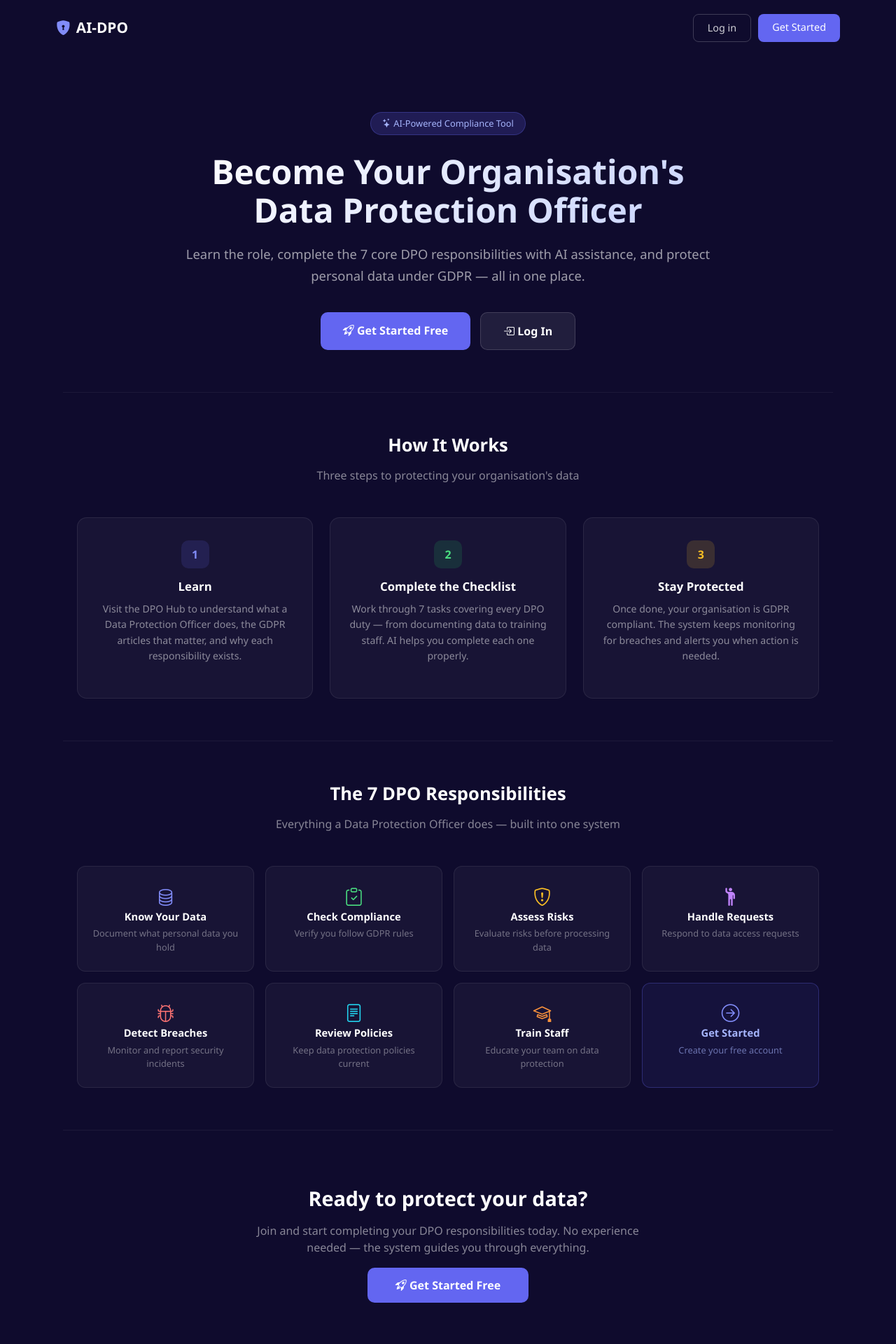
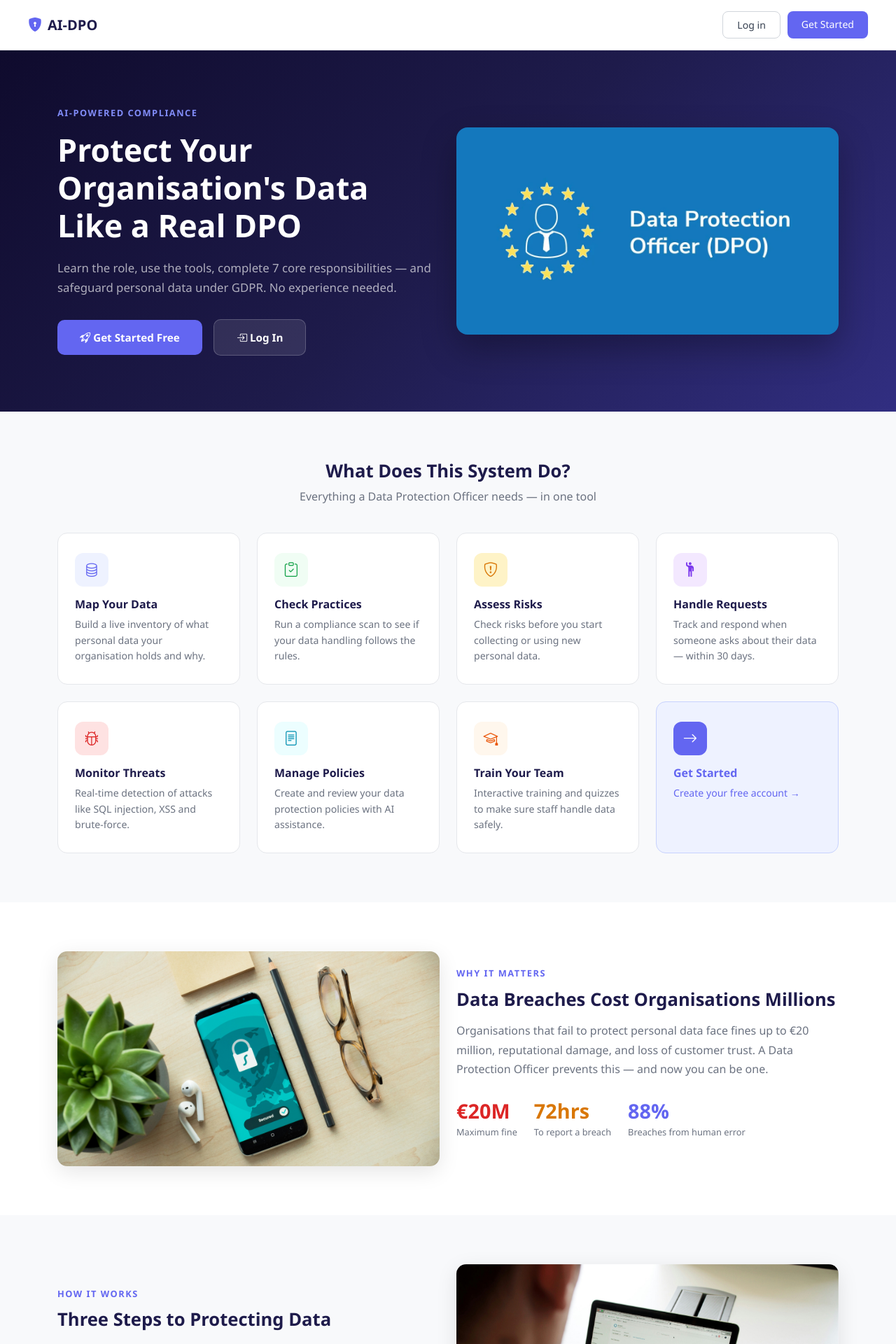
Before and after one commit to khusigit11/AI-powered-DPO, a Flask app: page / in a window 1280 px wide. Shown: the top 1920 px of the page at 70% size. Run offline with Flask 3, Linux system fonts and the light colour scheme.

Commit message:
Redesign landing page with images and feature cards

```diff
--- a/app/templates/index.html
+++ b/app/templates/index.html
@@ -8,300 +8,324 @@
     <link href="https://cdn.jsdelivr.net/npm/bootstrap-icons@1.11.0/font/bootstrap-icons.css" rel="stylesheet">
     <style>
         * { box-sizing: border-box; margin: 0; }
-        body { font-family: 'Segoe UI', system-ui, -apple-system, sans-serif; background: #0f0b2d; color: white; }
+        body { font-family: 'Segoe UI', system-ui, sans-serif; }
 
         /* top bar */
         .landing-nav {
+            background: white;
+            border-bottom: 1px solid #e5e7eb;
+            padding: 16px 40px;
             display: flex;
             justify-content: space-between;
             align-items: center;
-            padding: 20px 40px;
-            max-width: 1200px;
-            margin: 0 auto;
         }
         .landing-nav .brand {
-            font-size: 1.3rem;
+            font-size: 1.25rem;
             font-weight: 700;
-            color: white;
+            color: #1e1b4b;
             text-decoration: none;
             display: flex;
             align-items: center;
             gap: 8px;
         }
-        .landing-nav .brand i { color: #818cf8; }
-        .landing-nav .nav-btns { display: flex; gap: 10px; }
-        .landing-nav .nav-btns a {
+        .landing-nav .brand i { color: #6366f1; }
+        .nav-btns { display: flex; gap: 10px; }
+        .nav-btns a {
             padding: 8px 20px;
             border-radius: 8px;
             text-decoration: none;
-            font-size: 0.9rem;
+            font-size: 0.88rem;
             font-weight: 500;
         }
-        .btn-ghost { color: rgba(255,255,255,0.8); border: 1px solid rgba(255,255,255,0.2); }
-        .btn-ghost:hover { background: rgba(255,255,255,0.1); color: white; }
-        .btn-accent { background: #6366f1; color: white; border: none; }
-        .btn-accent:hover { background: #4f46e5; }
+        .btn-login { color: #374151; border: 1px solid #d1d5db; }
+        .btn-login:hover { background: #f3f4f6; }
+        .btn-register { background: #6366f1; color: white; }
+        .btn-register:hover { background: #4f46e5; }
 
         /* hero section */
         .hero {
-            text-align: center;
-            padding: 80px 20px 60px;
-            max-width: 800px;
-            margin: 0 auto;
-        }
-        .hero-badge {
-            display: inline-block;
-            padding: 6px 16px;
-            background: rgba(99,102,241,0.2);
-            border: 1px solid rgba(99,102,241,0.3);
-            border-radius: 20px;
-            font-size: 0.8rem;
-            color: #a5b4fc;
-            margin-bottom: 24px;
+            background: linear-gradient(135deg, #0f0b2d 0%, #1e1b4b 50%, #312e81 100%);
+            color: white;
+            padding: 80px 0;
         }
         .hero h1 {
-            font-size: 3rem;
+            font-size: 2.8rem;
             font-weight: 700;
-            line-height: 1.15;
+            line-height: 1.2;
             margin-bottom: 20px;
-            background: linear-gradient(135deg, #ffffff 0%, #c7d2fe 100%);
-            -webkit-background-clip: text;
-            -webkit-text-fill-color: transparent;
         }
         .hero p {
-            font-size: 1.15rem;
-            color: rgba(255,255,255,0.6);
+            font-size: 1.05rem;
+            color: rgba(255,255,255,0.65);
             line-height: 1.7;
-            margin-bottom: 36px;
+            margin-bottom: 30px;
         }
-        .hero-buttons { display: flex; justify-content: center; gap: 14px; }
-        .hero-buttons a {
+        .hero-btn {
+            display: inline-block;
             padding: 14px 32px;
             border-radius: 10px;
             text-decoration: none;
             font-weight: 600;
-            font-size: 1rem;
+            font-size: 0.95rem;
+            margin-right: 12px;
         }
         .hero-btn-primary { background: #6366f1; color: white; }
-        .hero-btn-primary:hover { background: #4f46e5; color: white; }
-        .hero-btn-secondary { background: rgba(255,255,255,0.08); color: white; border: 1px solid rgba(255,255,255,0.15); }
-        .hero-btn-secondary:hover { background: rgba(255,255,255,0.15); color: white; }
+        .hero-btn-primary:hover { background: #818cf8; color: white; }
+        .hero-btn-secondary { background: rgba(255,255,255,0.1); color: white; border: 1px solid rgba(255,255,255,0.2); }
+        .hero-btn-secondary:hover { background: rgba(255,255,255,0.2); color: white; }
+        .hero-image { border-radius: 16px; box-shadow: 0 20px 50px rgba(0,0,0,0.3); max-width: 100%; }
 
-        /* how it works */
-        .section { max-width: 1100px; margin: 0 auto; padding: 60px 20px; }
-        .section-title {
-            text-align: center;
-            margin-bottom: 16px;
-            font-size: 1.6rem;
-            font-weight: 700;
+        /* sections */
+        .section { padding: 70px 0; }
+        .section-gray { background: #f8f9fb; }
+        .section-title { font-size: 1.6rem; font-weight: 700; color: #1e1b4b; margin-bottom: 8px; }
+        .section-sub { color: #6b7280; font-size: 1rem; margin-bottom: 40px; }
+
+        /* feature cards */
+        .feature-card {
+            background: white;
+            border: 1px solid #e5e7eb;
+            border-radius: 14px;
+            padding: 28px 24px;
+            height: 100%;
+            transition: transform 0.2s, box-shadow 0.2s;
         }
-        .section-sub {
-            text-align: center;
-            color: rgba(255,255,255,0.5);
-            margin-bottom: 48px;
-            font-size: 1rem;
-        }
-
-        /* step cards */
-        .step-card {
-            background: rgba(255,255,255,0.04);
-            border: 1px solid rgba(255,255,255,0.08);
-            border-radius: 14px;
-            padding: 32px 24px;
-            text-align: center;
-            height: 100%;
-            transition: transform 0.2s, border-color 0.2s;
-        }
-        .step-card:hover { transform: translateY(-4px); border-color: rgba(99,102,241,0.4); }
-        .step-number {
-            width: 40px;
-            height: 40px;
-            border-radius: 10px;
+        .feature-card:hover { transform: translateY(-4px); box-shadow: 0 8px 24px rgba(0,0,0,0.08); }
+        .feature-icon {
+            width: 48px;
+            height: 48px;
+            border-radius: 12px;
             display: flex;
             align-items: center;
             justify-content: center;
-            margin: 0 auto 16px;
+            font-size: 1.3rem;
+            margin-bottom: 16px;
+        }
+        .feature-card h5 { font-size: 1rem; font-weight: 600; color: #1e1b4b; margin-bottom: 8px; }
+        .feature-card p { font-size: 0.88rem; color: #6b7280; line-height: 1.6; margin: 0; }
+
+        /* how it works */
+        .step-number {
+            width: 44px;
+            height: 44px;
+            border-radius: 50%;
+            display: flex;
+            align-items: center;
+            justify-content: center;
             font-weight: 700;
-            font-size: 1rem;
-        }
-        .step-card h5 { font-weight: 600; margin-bottom: 10px; font-size: 1.05rem; }
-        .step-card p { color: rgba(255,255,255,0.5); font-size: 0.88rem; line-height: 1.6; }
-
-        /* task grid */
-        .task-card {
-            background: rgba(255,255,255,0.04);
-            border: 1px solid rgba(255,255,255,0.08);
-            border-radius: 12px;
-            padding: 24px 20px;
-            text-align: center;
-            height: 100%;
-            transition: transform 0.2s, border-color 0.2s;
-        }
-        .task-card:hover { transform: translateY(-3px); border-color: rgba(99,102,241,0.3); }
-        .task-card i { font-size: 1.6rem; margin-bottom: 12px; }
-        .task-card h6 { font-weight: 600; font-size: 0.92rem; margin-bottom: 6px; }
-        .task-card p { color: rgba(255,255,255,0.4); font-size: 0.8rem; margin: 0; }
-
-        /* divider */
-        .divider {
-            height: 1px;
-            background: rgba(255,255,255,0.06);
-            max-width: 1100px;
-            margin: 0 auto;
+            font-size: 1.1rem;
+            flex-shrink: 0;
         }
 
-        /* cta section */
+        /* middle image section */
+        .middle-section {
+            background: white;
+            padding: 70px 0;
+        }
+        .middle-image {
+            border-radius: 14px;
+            box-shadow: 0 8px 30px rgba(0,0,0,0.1);
+            max-width: 100%;
+        }
+
+        /* cta */
         .cta-section {
+            background: linear-gradient(135deg, #0f0b2d, #312e81);
+            color: white;
+            padding: 70px 0;
             text-align: center;
-            padding: 80px 20px;
-            max-width: 600px;
-            margin: 0 auto;
         }
-        .cta-section h3 { font-size: 1.8rem; font-weight: 700; margin-bottom: 16px; }
-        .cta-section p { color: rgba(255,255,255,0.5); margin-bottom: 30px; }
+        .cta-section h2 { font-size: 1.8rem; font-weight: 700; margin-bottom: 12px; }
+        .cta-section p { color: rgba(255,255,255,0.6); margin-bottom: 28px; font-size: 1rem; }
 
         /* footer */
         .landing-footer {
+            background: #0f0b2d;
+            color: rgba(255,255,255,0.3);
             text-align: center;
-            padding: 30px;
-            color: rgba(255,255,255,0.25);
+            padding: 24px;
             font-size: 0.8rem;
-            border-top: 1px solid rgba(255,255,255,0.06);
         }
     </style>
 </head>
 <body>
 
     <!-- navigation -->
-    <nav class="landing-nav">
+    <div class="landing-nav">
         <a href="/" class="brand"><i class="bi bi-shield-lock-fill"></i> AI-DPO</a>
         <div class="nav-btns">
-            <a href="{{ url_for('main.login') }}" class="btn-ghost">Log in</a>
-            <a href="{{ url_for('main.register') }}" class="btn-accent">Get Started</a>
-        </div>
-    </nav>
-
-    <!-- hero -->
-    <div class="hero">
-        <div class="hero-badge"><i class="bi bi-stars"></i> AI-Powered Compliance Tool</div>
-        <h1>Become Your Organisation's Data Protection Officer</h1>
-        <p>Learn the role, complete the 7 core DPO responsibilities with AI assistance, and protect personal data under GDPR — all in one place.</p>
-        <div class="hero-buttons">
-            <a href="{{ url_for('main.register') }}" class="hero-btn-primary"><i class="bi bi-rocket-takeoff"></i> Get Started Free</a>
-            <a href="{{ url_for('main.login') }}" class="hero-btn-secondary"><i class="bi bi-box-arrow-in-right"></i> Log In</a>
+            <a href="{{ url_for('main.login') }}" class="btn-login">Log in</a>
+            <a href="{{ url_for('main.register') }}" class="btn-register">Get Started</a>
         </div>
     </div>
 
-    <!-- how it works -->
-    <div class="divider"></div>
-    <div class="section">
-        <h2 class="section-title">How It Works</h2>
-        <p class="section-sub">Three steps to protecting your organisation's data</p>
-
-        <div class="row g-4">
-            <div class="col-md-4">
-                <div class="step-card">
-                    <div class="step-number" style="background: rgba(99,102,241,0.15); color: #818cf8;">1</div>
-                    <h5>Learn</h5>
-                    <p>Visit the DPO Hub to understand what a Data Protection Officer does, the GDPR articles that matter, and why each responsibility exists.</p>
+    <!-- hero with image -->
+    <div class="hero">
+        <div class="container">
+            <div class="row align-items-center">
+                <div class="col-lg-6">
+                    <div style="font-size: 0.8rem; text-transform: uppercase; letter-spacing: 1.5px; color: #818cf8; margin-bottom: 16px; font-weight: 600;">AI-Powered Compliance</div>
+                    <h1>Protect Your Organisation's Data Like a Real DPO</h1>
+                    <p>Learn the role, use the tools, complete 7 core responsibilities — and safeguard personal data under GDPR. No experience needed.</p>
+                    <a href="{{ url_for('main.register') }}" class="hero-btn hero-btn-primary"><i class="bi bi-rocket-takeoff"></i> Get Started Free</a>
+                    <a href="{{ url_for('main.login') }}" class="hero-btn hero-btn-secondary"><i class="bi bi-box-arrow-in-right"></i> Log In</a>
                 </div>
-            </div>
-            <div class="col-md-4">
-                <div class="step-card">
-                    <div class="step-number" style="background: rgba(34,197,94,0.15); color: #4ade80;">2</div>
-                    <h5>Complete the Checklist</h5>
-                    <p>Work through 7 tasks covering every DPO duty — from documenting data to training staff. AI helps you complete each one properly.</p>
-                </div>
-            </div>
-            <div class="col-md-4">
-                <div class="step-card">
-                    <div class="step-number" style="background: rgba(251,191,36,0.15); color: #fbbf24;">3</div>
-                    <h5>Stay Protected</h5>
-                    <p>Once done, your organisation is GDPR compliant. The system keeps monitoring for breaches and alerts you when action is needed.</p>
+                <div class="col-lg-6 mt-4 mt-lg-0 text-center">
+                    <img src="{{ url_for('static', filename='images/dpo-hero.webp') }}" alt="Data Protection Officer" class="hero-image">
                 </div>
             </div>
         </div>
     </div>
 
-    <!-- the 7 responsibilities -->
-    <div class="divider"></div>
-    <div class="section">
-        <h2 class="section-title">The 7 DPO Responsibilities</h2>
-        <p class="section-sub">Everything a Data Protection Officer does — built into one system</p>
-
-        <div class="row g-3">
-            <div class="col-6 col-lg-3">
-                <div class="task-card">
-                    <i class="bi bi-database" style="color: #818cf8;"></i>
-                    <h6>Know Your Data</h6>
-                    <p>Document what personal data you hold</p>
+    <!-- what does this system do -->
+    <div class="section section-gray">
+        <div class="container">
+            <div class="text-center">
+                <h2 class="section-title">What Does This System Do?</h2>
+                <p class="section-sub">Everything a Data Protection Officer needs — in one tool</p>
+            </div>
+            <div class="row g-4">
+                <div class="col-md-6 col-lg-3">
+                    <div class="feature-card">
+                        <div class="feature-icon" style="background: #eef2ff; color: #6366f1;"><i class="bi bi-database"></i></div>
+                        <h5>Map Your Data</h5>
+                        <p>Build a live inventory of what personal data your organisation holds and why.</p>
                     </div>
                 </div>
-            <div class="col-6 col-lg-3">
-                <div class="task-card">
-                    <i class="bi bi-clipboard-check" style="color: #4ade80;"></i>
-                    <h6>Check Compliance</h6>
-                    <p>Verify you follow GDPR rules</p>
+                <div class="col-md-6 col-lg-3">
+                    <div class="feature-card">
+                        <div class="feature-icon" style="background: #f0fdf4; color: #16a34a;"><i class="bi bi-clipboard-check"></i></div>
+                        <h5>Check Practices</h5>
+                        <p>Run a compliance scan to see if your data handling follows the rules.</p>
                     </div>
                 </div>
-            <div class="col-6 col-lg-3">
-                <div class="task-card">
-                    <i class="bi bi-shield-exclamation" style="color: #fbbf24;"></i>
-                    <h6>Assess Risks</h6>
-                    <p>Evaluate risks before processing data</p>
+                <div class="col-md-6 col-lg-3">
+                    <div class="feature-card">
+                        <div class="feature-icon" style="background: #fef3c7; color: #d97706;"><i class="bi bi-shield-exclamation"></i></div>
+                        <h5>Assess Risks</h5>
+                        <p>Check risks before you start collecting or using new personal data.</p>
                     </div>
                 </div>
-            <div class="col-6 col-lg-3">
-                <div class="task-card">
-                    <i class="bi bi-person-raised-hand" style="color: #c084fc;"></i>
-                    <h6>Handle Requests</h6>
-                    <p>Respond to data access requests</p>
+                <div class="col-md-6 col-lg-3">
+                    <div class="feature-card">
+                        <div class="feature-icon" style="background: #f3e8ff; color: #7c3aed;"><i class="bi bi-person-raised-hand"></i></div>
+                        <h5>Handle Requests</h5>
+                        <p>Track and respond when someone asks about their data — within 30 days.</p>
                     </div>
                 </div>
-            <div class="col-6 col-lg-3">
-                <div class="task-card">
-                    <i class="bi bi-bug" style="color: #f87171;"></i>
-                    <h6>Detect Breaches</h6>
-                    <p>Monitor and report security incidents</p>
+                <div class="col-md-6 col-lg-3">
+                    <div class="feature-card">
+                        <div class="feature-icon" style="background: #fee2e2; color: #dc2626;"><i class="bi bi-bug"></i></div>
+                        <h5>Monitor Threats</h5>
+                        <p>Real-time detection of attacks like SQL injection, XSS and brute-force.</p>
                     </div>
                 </div>
-            <div class="col-6 col-lg-3">
-                <div class="task-card">
-                    <i class="bi bi-file-text" style="color: #22d3ee;"></i>
-                    <h6>Review Policies</h6>
-                    <p>Keep data protection policies current</p>
+                <div class="col-md-6 col-lg-3">
+                    <div class="feature-card">
+                        <div class="feature-icon" style="background: #ecfeff; color: #0891b2;"><i class="bi bi-file-text"></i></div>
+                        <h5>Manage Policies</h5>
+                        <p>Create and review your data protection policies with AI assistance.</p>
                     </div>
                 </div>
-            <div class="col-6 col-lg-3">
-                <div class="task-card">
-                    <i class="bi bi-mortarboard" style="color: #fb923c;"></i>
-                    <h6>Train Staff</h6>
-                    <p>Educate your team on data protection</p>
+                <div class="col-md-6 col-lg-3">
+                    <div class="feature-card">
+                        <div class="feature-icon" style="background: #fff7ed; color: #ea580c;"><i class="bi bi-mortarboard"></i></div>
+                        <h5>Train Your Team</h5>
+                        <p>Interactive training and quizzes to make sure staff handle data safely.</p>
                     </div>
                 </div>
-            <div class="col-6 col-lg-3">
-                <a href="{{ url_for('main.register') }}" style="text-decoration: none; color: inherit;">
-                    <div class="task-card" style="border-color: rgba(99,102,241,0.3); background: rgba(99,102,241,0.08);">
-                        <i class="bi bi-arrow-right-circle" style="color: #818cf8;"></i>
-                        <h6 style="color: #a5b4fc;">Get Started</h6>
-                        <p style="color: rgba(165,180,252,0.6);">Create your free account</p>
+                <div class="col-md-6 col-lg-3">
+                    <div class="feature-card" style="background: #eef2ff; border-color: #c7d2fe;">
+                        <div class="feature-icon" style="background: #6366f1; color: white;"><i class="bi bi-arrow-right"></i></div>
+                        <h5 style="color: #6366f1;">Get Started</h5>
+                        <p><a href="{{ url_for('main.register') }}" style="color: #6366f1; text-decoration: none; font-weight: 500;">Create your free account →</a></p>
                     </div>
-                </a>
+                </div>
             </div>
         </div>
     </div>
 
-    <!-- final cta -->
-    <div class="divider"></div>
+    <!-- middle section with image -->
+    <div class="middle-section">
+        <div class="container">
+            <div class="row align-items-center">
+                <div class="col-lg-6 mb-4 mb-lg-0">
+                    <img src="{{ url_for('static', filename='images/security-phone.jpg') }}" alt="Data Security" class="middle-image">
+                </div>
+                <div class="col-lg-6">
+                    <div style="font-size: 0.8rem; text-transform: uppercase; letter-spacing: 1.5px; color: #6366f1; margin-bottom: 12px; font-weight: 600;">Why It Matters</div>
+                    <h2 class="section-title" style="margin-bottom: 16px;">Data Breaches Cost Organisations Millions</h2>
+                    <p style="color: #6b7280; line-height: 1.7; margin-bottom: 24px;">Organisations that fail to protect personal data face fines up to €20 million, reputational damage, and loss of customer trust. A Data Protection Officer prevents this — and now you can be one.</p>
+                    <div class="d-flex gap-4 mb-3">
+                        <div>
+                            <div style="font-size: 1.8rem; font-weight: 800; color: #dc2626;">€20M</div>
+                            <div style="font-size: 0.8rem; color: #6b7280;">Maximum fine</div>
+                        </div>
+                        <div>
+                            <div style="font-size: 1.8rem; font-weight: 800; color: #d97706;">72hrs</div>
+                            <div style="font-size: 0.8rem; color: #6b7280;">To report a breach</div>
+                        </div>
+                        <div>
+                            <div style="font-size: 1.8rem; font-weight: 800; color: #6366f1;">88%</div>
+                            <div style="font-size: 0.8rem; color: #6b7280;">Breaches from human error</div>
+                        </div>
+                    </div>
+                </div>
+            </div>
+        </div>
+    </div>
+
+    <!-- how it works -->
+    <div class="section section-gray">
+        <div class="container">
+            <div class="row align-items-center">
+                <div class="col-lg-6">
+                    <div style="font-size: 0.8rem; text-transform: uppercase; letter-spacing: 1.5px; color: #6366f1; margin-bottom: 12px; font-weight: 600;">How It Works</div>
+                    <h2 class="section-title" style="margin-bottom: 24px;">Three Steps to Protecting Data</h2>
+
+                    <div class="d-flex gap-3 mb-4">
+                        <div class="step-number" style="background: #6366f1; color: white;">1</div>
+                        <div>
+                            <h6 style="font-weight: 600; margin-bottom: 4px;">Learn</h6>
+                            <p style="color: #6b7280; font-size: 0.88rem; margin: 0;">Visit the DPO Hub to understand what a Data Protection Officer does and how the system helps.</p>
+                        </div>
+                    </div>
+
+                    <div class="d-flex gap-3 mb-4">
+                        <div class="step-number" style="background: #16a34a; color: white;">2</div>
+                        <div>
+                            <h6 style="font-weight: 600; margin-bottom: 4px;">Complete the 7 Tasks</h6>
+                            <p style="color: #6b7280; font-size: 0.88rem; margin: 0;">Each task is a tool you use to perform a real DPO responsibility. AI assists you along the way.</p>
+                        </div>
+                    </div>
+
+                    <div class="d-flex gap-3">
+                        <div class="step-number" style="background: #d97706; color: white;">3</div>
+                        <div>
+                            <h6 style="font-weight: 600; margin-bottom: 4px;">Stay Protected</h6>
+                            <p style="color: #6b7280; font-size: 0.88rem; margin: 0;">Once all tasks are done, the system keeps monitoring for threats and alerts you when action is needed.</p>
+                        </div>
+                    </div>
+                </div>
+                <div class="col-lg-6 mt-4 mt-lg-0 text-center">
+                    <img src="{{ url_for('static', filename='images/dashboard-laptop.jpg') }}" alt="Dashboard" class="middle-image">
+                </div>
+            </div>
+        </div>
+    </div>
+
+    <!-- cta -->
     <div class="cta-section">
-        <h3>Ready to protect your data?</h3>
-        <p>Join and start completing your DPO responsibilities today. No experience needed — the system guides you through everything.</p>
-        <a href="{{ url_for('main.register') }}" class="hero-btn-primary" style="padding: 14px 40px; border-radius: 10px; text-decoration: none; font-weight: 600;"><i class="bi bi-rocket-takeoff"></i> Get Started Free</a>
+        <div class="container">
+            <h2>Ready to Protect Your Organisation's Data?</h2>
+            <p>Join and start performing DPO responsibilities today. No experience needed — the system guides you through everything.</p>
+            <a href="{{ url_for('main.register') }}" class="hero-btn hero-btn-primary"><i class="bi bi-rocket-takeoff"></i> Get Started Free</a>
+        </div>
     </div>
 
     <!-- footer -->
     <div class="landing-footer">
-        <p>AI-Powered Data Protection Officer &copy; 2026 | COMP7039 MSc Dissertation | Oxford Brookes University</p>
+        AI-Powered Data Protection Officer &copy; 2026 | COMP7039 MSc Dissertation | Oxford Brookes University
     </div>
 
 </body>
```
Lines whose indentation alone changed are shown as unchanged.
